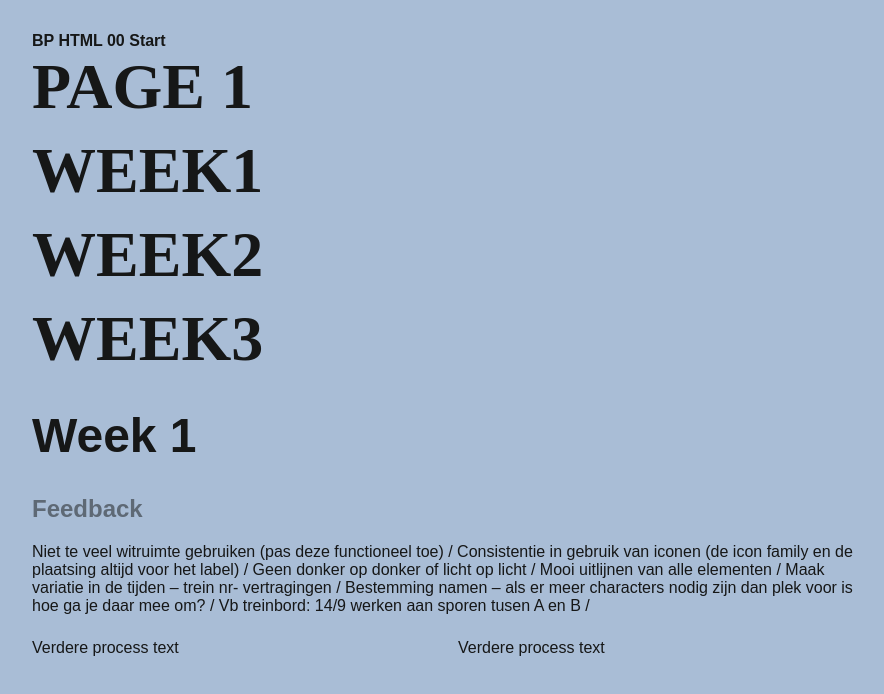
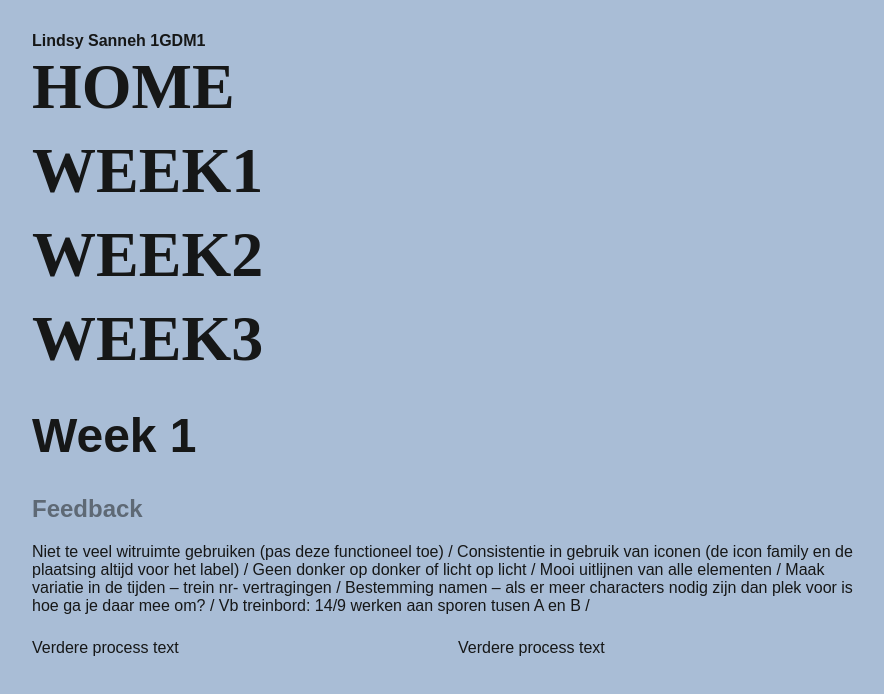
Before and after one commit to Lindsy-Sanneh/projectdocs_SannehL, a plain HTML site: page week1.html in a window 1280 px wide. Shown: the whole page, without its empty margins (192-1076 px from the left). Drawn offline with Linux system fonts and the light colour scheme; a web font is replaced by a local one.

Commit message:
correcties 8
weken

```diff
--- a/week1.html
+++ b/week1.html
@@ -13,11 +13,11 @@
 <body>
     <div class="container">
         <div class="title">
-            BP HTML 00 Start
+            Lindsy Sanneh 1GDM1
         </div>
         <div>
             <ul class="vertical-buttons">
-                <li><a href="index.html">Page 1</a></li>
+                <li><a href="index.html">Home</a></li>
                 <li><a href="week1.html">Week1</a></li>
                 <li><a href="week2.html">Week2</a></li>
                 <li><a href="week3.html">Week3</a></li>
```
Also changed, not shown: week2.html (+2 -2 lines), week3.html (+2 -2 lines).
